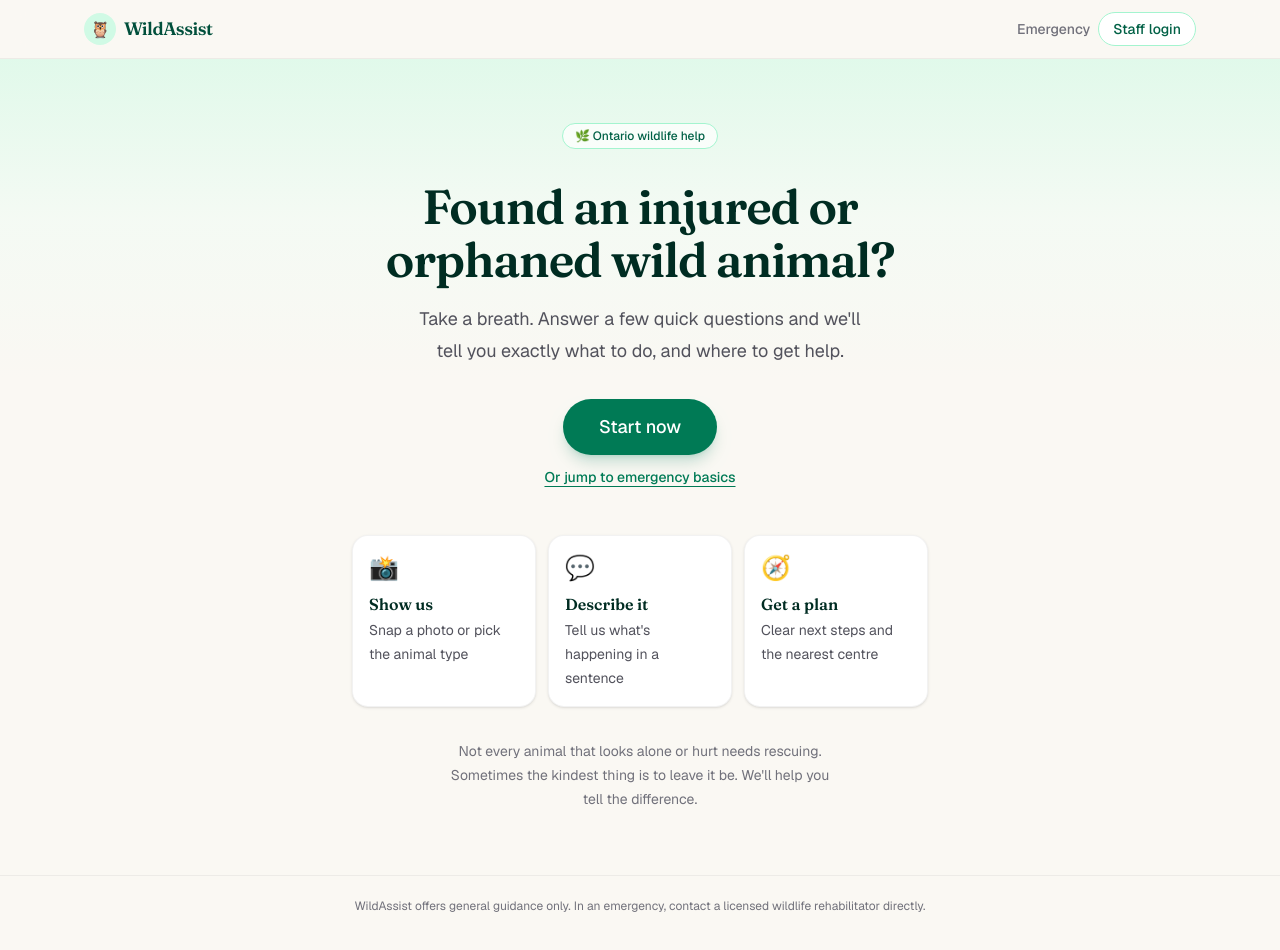
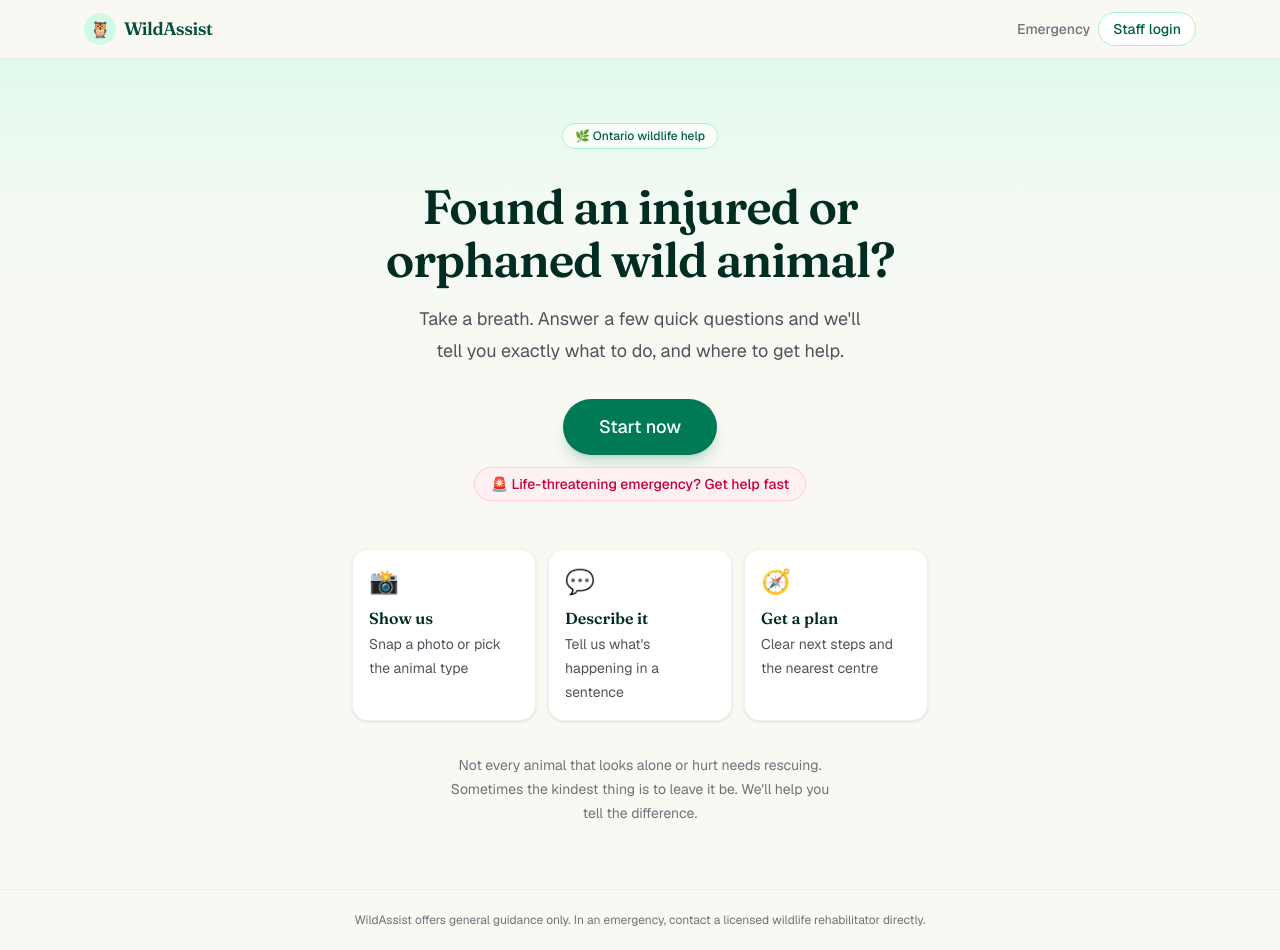
Before and after one commit to mohsin123-04/wildassist, a Next.js app: page / in a window 1280 px wide. Built offline with nearby package versions, Linux system fonts and the light colour scheme; no server answers.

Commit message:
Finish reporting polish: urgency framing and prominent emergency path
- 'Needs help' results get a time-sensitive callout emphasizing prompt
  action and calling a centre in an emergency
- Landing page emergency link is now a clear red call-to-action

```diff
--- a/src/app/page.tsx
+++ b/src/app/page.tsx
@@ -39,9 +39,9 @@ export default function Home() {
           </Link>
           <Link
             href="/emergency"
-            className="text-sm font-medium text-emerald-700 underline underline-offset-4 hover:text-emerald-900"
+            className="inline-flex items-center gap-1.5 rounded-full border border-rose-200 bg-rose-50 px-4 py-1.5 text-sm font-medium text-rose-700 transition-colors hover:bg-rose-100"
           >
-            Or jump to emergency basics
+            🚨 Life-threatening emergency? Get help fast
           </Link>
         </div>
 
--- a/src/app/triage/page.tsx
+++ b/src/app/triage/page.tsx
@@ -509,6 +509,19 @@ function ResultView({
         <p className="mt-2 leading-7 text-zinc-700">{result.reasoning}</p>
       </div>
 
+      {result.verdict === "help" && (
+        <div className="flex items-start gap-2.5 rounded-2xl border border-rose-200 bg-rose-50 p-4 text-sm leading-6 text-rose-900">
+          <span aria-hidden className="text-base">
+            ⏱️
+          </span>
+          <span>
+            Time matters for an injured animal. Follow these steps and get it to
+            a centre as soon as you safely can. If it&apos;s a life-threatening
+            emergency, call a centre right now.
+          </span>
+        </div>
+      )}
+
       <div>
         <h2 className="mb-2.5 font-display text-lg font-semibold text-emerald-950">
           What to do
```
